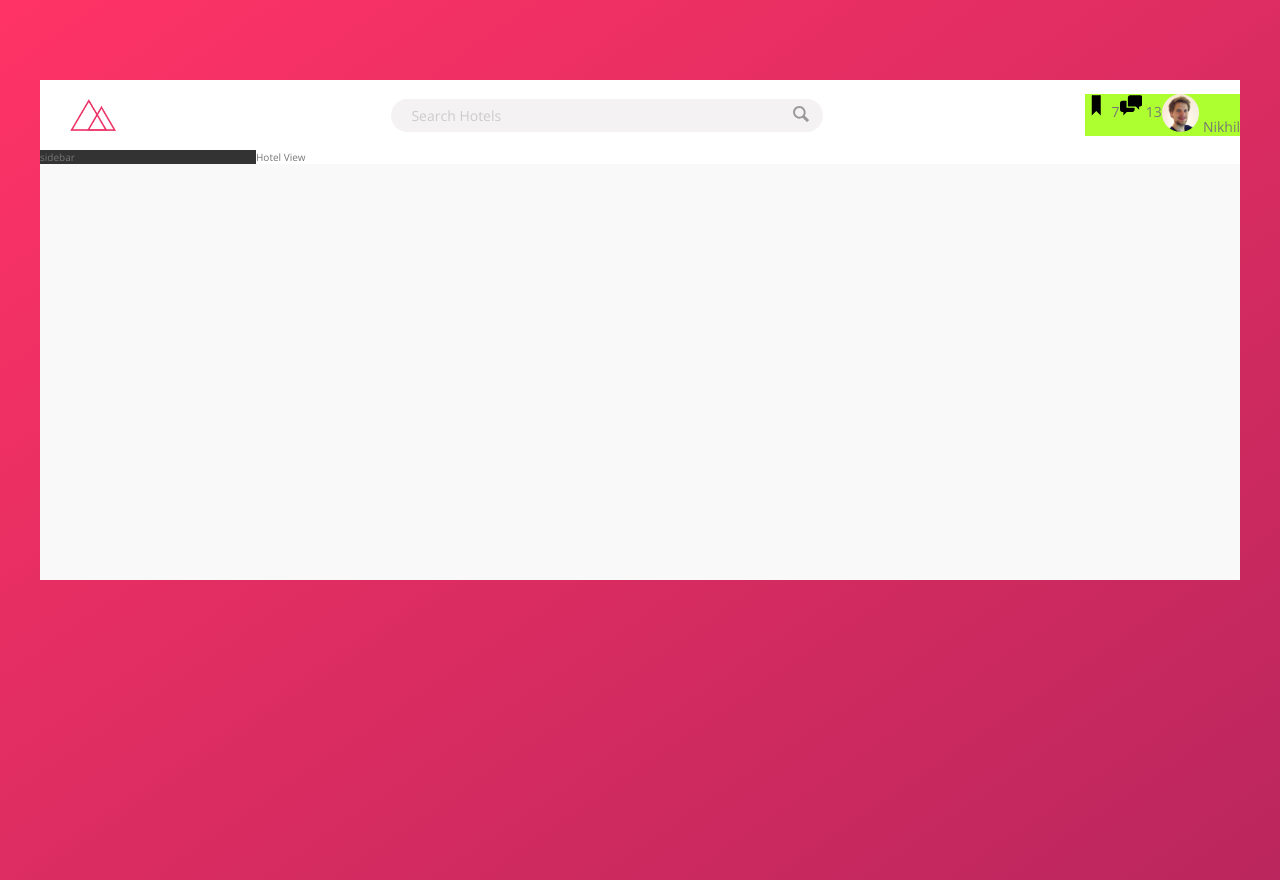
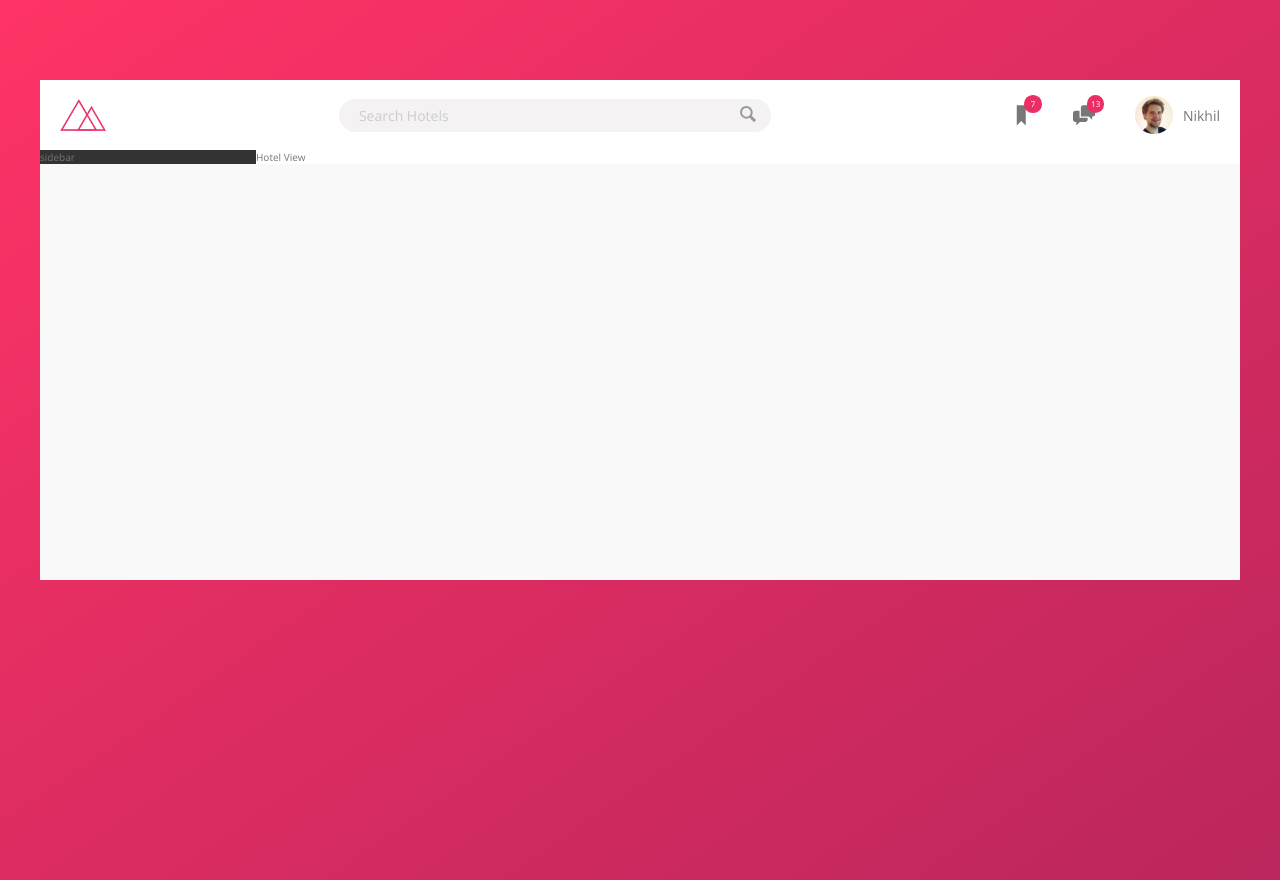
Before and after one commit to NikhilMudgal/Trillo, a website: page index.html in a window 1280 px wide. Drawn offline with nearby package versions, Linux system fonts and the light colour scheme.

Commit message:
Setup notification and user photo section using flexbox

```diff
--- a/sass/_components.scss
+++ b/sass/_components.scss
@@ -3,7 +3,7 @@
 
 .logo {
     height:3.25rem;
-    margin-left: 3rem;
+    margin-left: 2rem;
 }
 
 //////////////////////////////////
@@ -67,19 +67,46 @@
 /// User Navigation
 
 .user-nav {
-    background-color: greenyellow;
-    display: flex;
+    display: flex; // user-nav was flex item when we add display: flex in header class. on adding display: flex in .user-nav, it converted to flex-container
+    align-self: stretch;
+    align-items: center;
+    & > * {
+      height: 100%;
+      padding: 0 2rem;
+      cursor: pointer;
+      display: flex;
+      align-items: center;
+    }
+
+    & > *:hover {
+        background-color: var(--color-grey-light-2);
+
+      }
     &__icon-box {
-
+        position: relative;
     }
 
     &__icon {
         height: 2.25rem;
         width: 2.25rem;
+        fill: var(--color-grey-dark-2);
+
     }
 
     &__notification {
-
+        font-size: 0.8rem;
+        height: 1.75rem;
+        width: 1.75rem;
+        background-color: var(--color-primary);
+        color: var(--color-white);
+        border-radius: 50%;
+        text-align: center;
+        position: absolute;
+        top: 1.5rem;
+        right: 1.1rem;
+        display: flex;
+        justify-content: center;
+        align-items: center;
     }
 
     &__user {
@@ -89,9 +116,7 @@
     &__user-photo {
         height: 3.75rem;
         border-radius: 50%;
+        margin-right: 1rem;
     }
 
-    &__user-name {
-
-    }
 }
```
Also changed, not shown: css/style.css.
